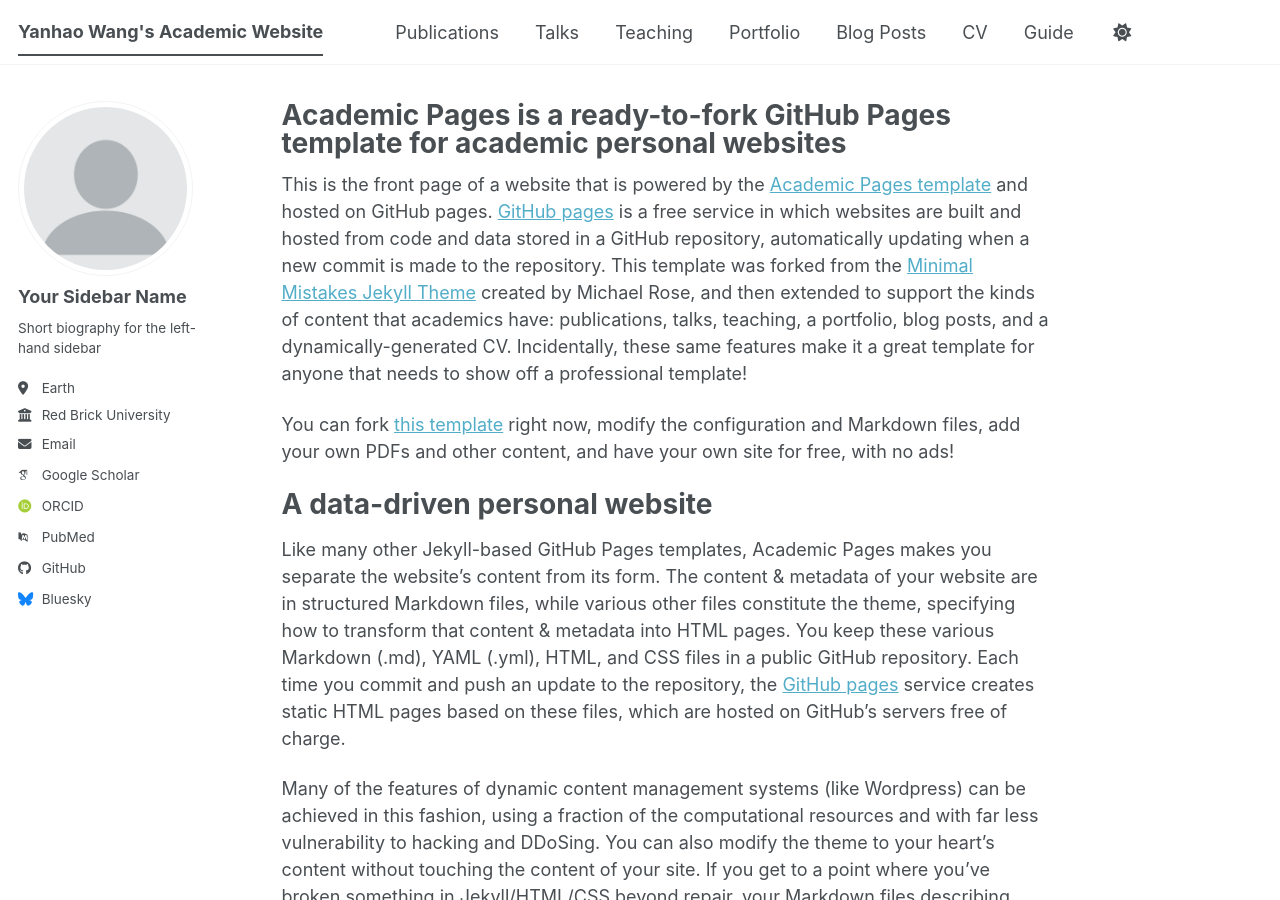
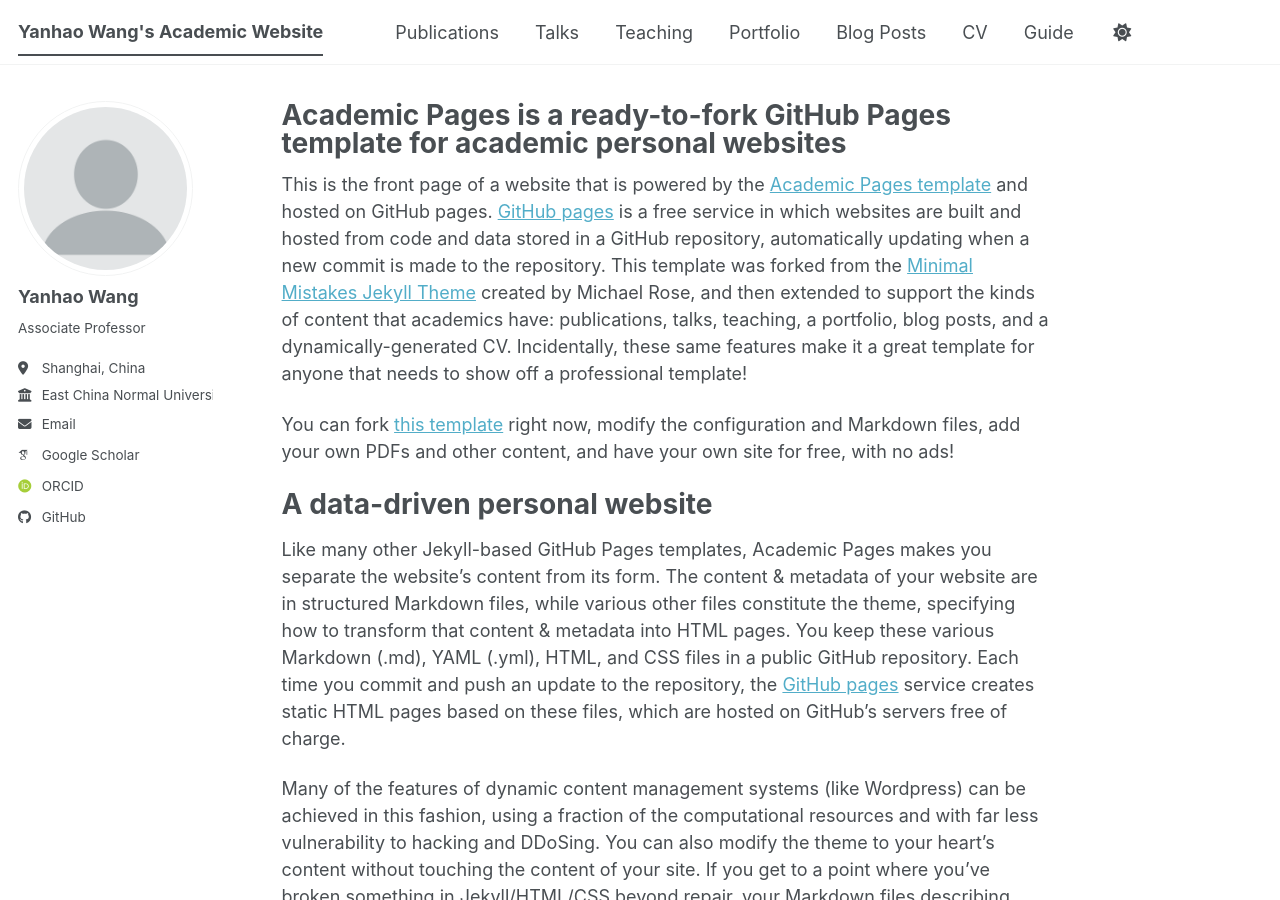
Before and after one commit to yhwang1990/yhwang1990.github.io, a Jekyll site: the page built from _pages/about.md, in a window 1280 px wide and 900 px high. Built offline with Jekyll 4.4.1, drawn with Linux system fonts in a browser that asks for light colours; some web fonts are replaced; a script bundle is joined from its source files by our own code; library files that are not in the unit come from our copies.

Commit message:
Update _config.yml

```diff
--- a/_config.yml
+++ b/_config.yml
@@ -24,24 +24,24 @@
 author:
   # Biographic information
   avatar           : "profile.png"
-  name             : "Your Sidebar Name"
+  name             : "Yanhao Wang"
   pronouns         : # example: "she/her"
-  bio              : "Short biography for the left-hand sidebar"
-  location         : "Earth"
-  employer         : "Red Brick University"
+  bio              : "Associate Professor"
+  location         : "Shanghai, China"
+  employer         : "East China Normal University"
   uri              : # URL
-  email            : "none@example.org"
+  email            : "yhwang@dase.ecnu.edu.cn"
 
   # Academic websites
   academia         : # URL
   arxiv            : # URL - Update with the correct link to your profile
-  googlescholar    : "https://scholar.google.com/citations?user=PS_CX0AAAAAJ"
+  googlescholar    : "https://scholar.google.com/citations?user=ULluK_8AAAAJ&hl=en"
   inspire-hep      : # URL
   impactstory      : # URL
-  orcid            : "https://orcid.org/yourorcidurl"
+  orcid            : "https://orcid.org/0000-0002-7661-3917"
   semantic         : # URL
   ssrn             : # URL
-  pubmed           : "https://www.ncbi.nlm.nih.gov/pubmed/?term=john+snow"
+  pubmed           : # URL
   researchgate     : # URL
   scopus           : # URL
   zotero           : # URL
@@ -51,13 +51,13 @@
   bitbucket        : # Username - Update with your username on the site
   codepen          : # Username
   dribbble         : # Username
-  github           : "academicpages"
+  github           : "yhwang1990"
   kaggle           : # Username
   stackoverflow    : # User number or user number and name (i.e., use "1" or "1/jeff-atwood")
 
   # Social media
   artstation       : # Username
-  bluesky          : "bsky.app" # Replace this with you Bluesky username
+  bluesky          : # Replace this with you Bluesky username
   facebook         : # Username
   flickr           : # Username
   foursquare       : # Username
```
